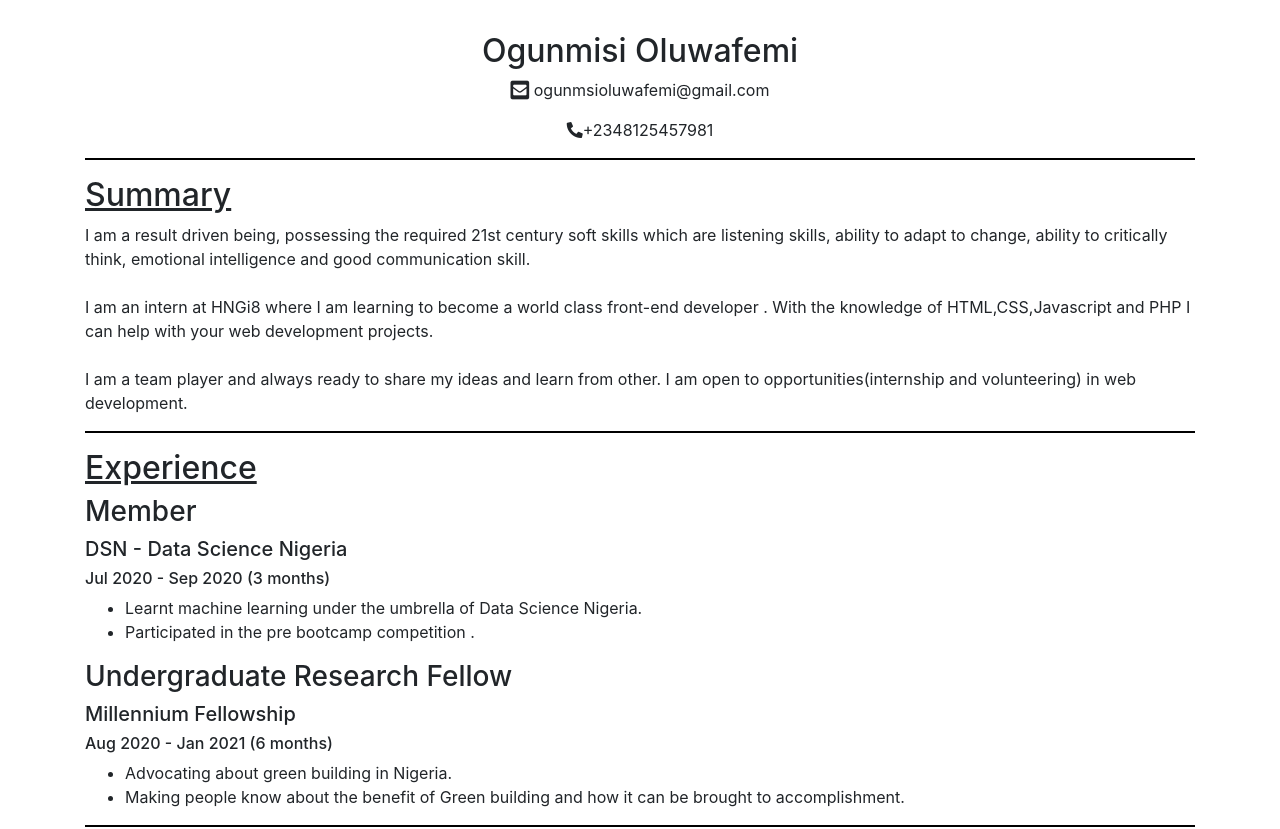
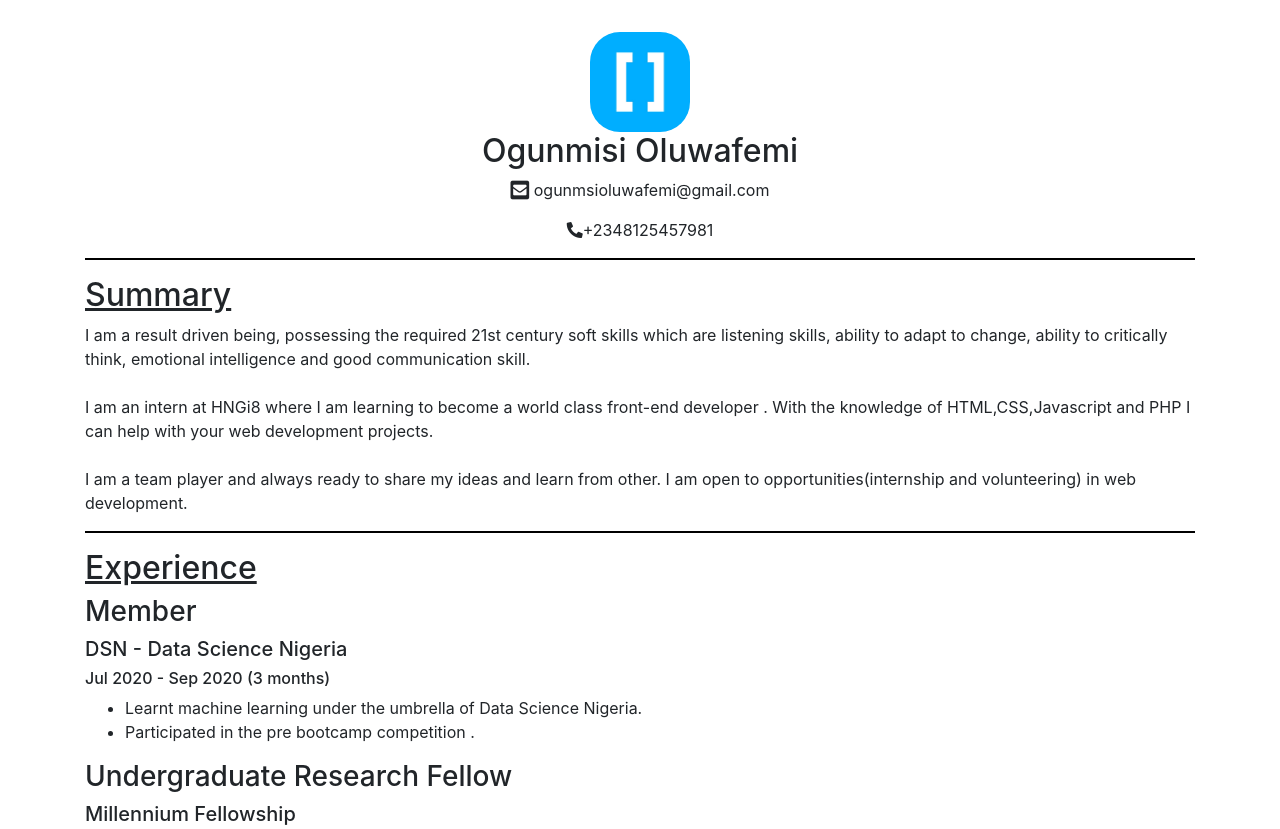
Before and after one commit to OgunmisiM/cv-task, a plain HTML site: page index.html in a window 1280 px wide. Shown: the top 829 px of the page. Drawn offline with nearby package versions, Linux system fonts and the light colour scheme.

Commit message:
added hng logo to resume

```diff
--- a/index.html
+++ b/index.html
@@ -13,12 +13,18 @@
 </head>
 
 <body>
+
     <div class="container ">
         <div class="contact center">
+            <a href="https://training.zuri.team"><img src="./hng logo.png" alt="HNGi8" style="border-radius: 30%; width: 100px;height: 100px;"></a>
+
+
             <h2>Ogunmisi Oluwafemi</h2>
             <p><i class="fas fa-envelope-square fa-lg"></i> ogunmsioluwafemi@gmail.com</p>
             <p><i class="fas fa-phone-alt"></i>+2348125457981</p>
         </div>
+
+
         <hr>
 
         <div class="summary">
```
Also changed, not shown: hng logo.png (added).
